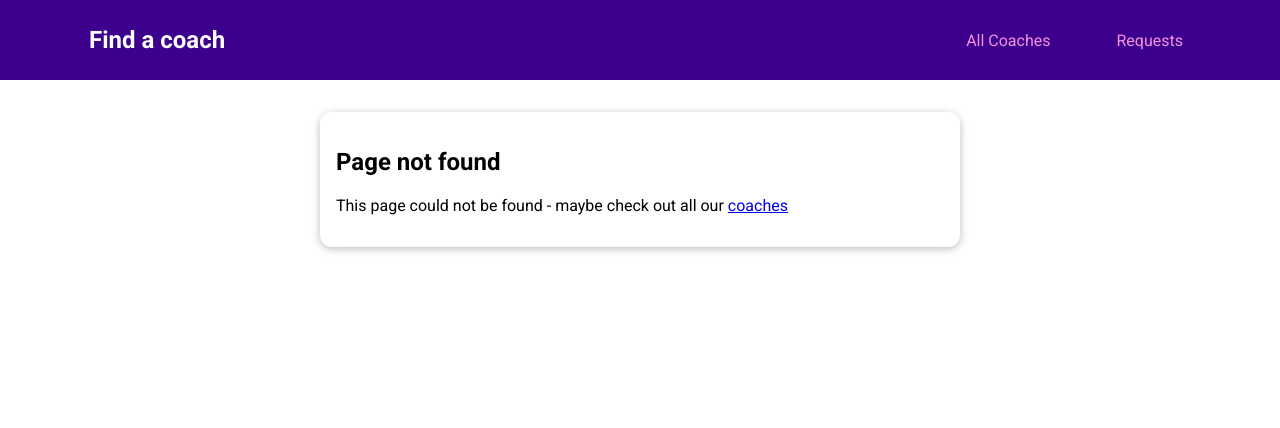
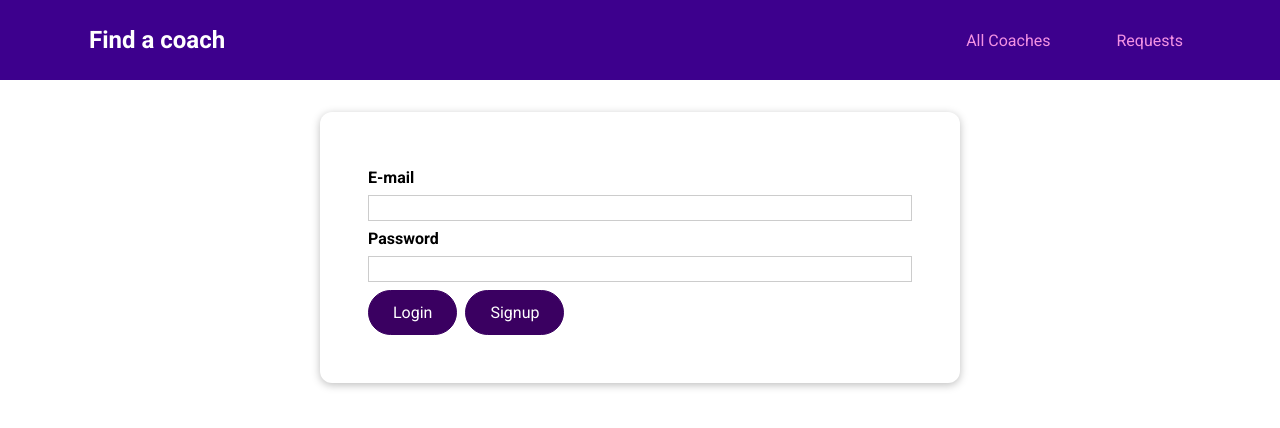
Before and after one commit to huyviet1995/main-prj-01-starting-setup, a Vue app: page /auth in a window 1280 px wide. Before the commit this address had no page. Shown: the top 428 px of the page. Built offline with nearby package versions, Linux system fonts and the light colour scheme.

Commit message:
Adding the UserAuth page

```diff
--- /dev/null
+++ b/src/pages/auth/UserAuth.vue
@@ -0,0 +1,49 @@
+<template>
+    <base-card>
+        <form>
+            <div class="form-control">
+                <label for="email">E-mail</label>
+                <input type="email" id="email">
+            </div>
+            <div class="form-control">
+                <label for="password">Password</label>
+                <input type="password" id="password">
+            </div>
+            <base-button>Login</base-button>
+            <base-button type="button" mode="flat">Signup</base-button>
+        </form>
+    </base-card>
+</template>
+
+<style scoped>
+form {
+    margin: 1rem;
+    padding: 1rem;
+}
+
+.form-control {
+  margin: 0.5rem 0;
+}
+
+label {
+  font-weight: bold;
+  margin-bottom: 0.5rem;
+  display: block;
+}
+
+input,
+textarea {
+  display: block;
+  width: 100%;
+  font: inherit;
+  border: 1px solid #ccc;
+  padding: 0.15rem;
+}
+
+input:focus,
+textarea:focus {
+  border-color: #3d008d;
+  background-color: #faf6ff;
+  outline: none;
+}
+</style>
--- a/src/router.js
+++ b/src/router.js
@@ -6,6 +6,7 @@
 import ContactCoach from './pages/requests/ContactCoach.vue';
 import RequestsReceived from './pages/requests/RequestsReceived.vue';
 import NotFound from './pages/NotFound.vue';
+import UserAuth from './pages/auth/UserAuth.vue';
 
 const router = createRouter({
     history: createWebHistory(),
@@ -17,6 +18,7 @@
         ] },
         { path: '/register', component: CoachRegistration },
         { path: '/requests', component: RequestsReceived },
+        { path: '/auth', component: UserAuth },
         { path: '/:notFound(.*)', component: NotFound }
     ],
 });
```
